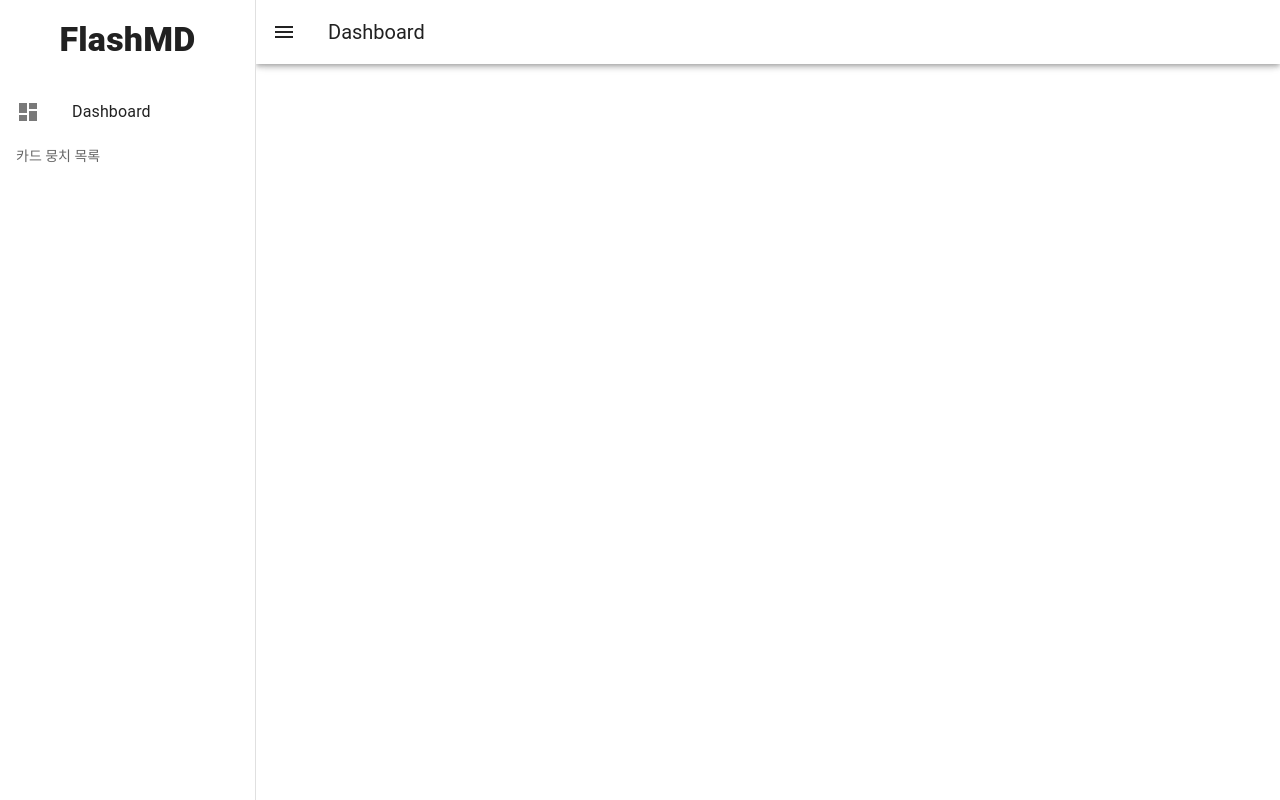
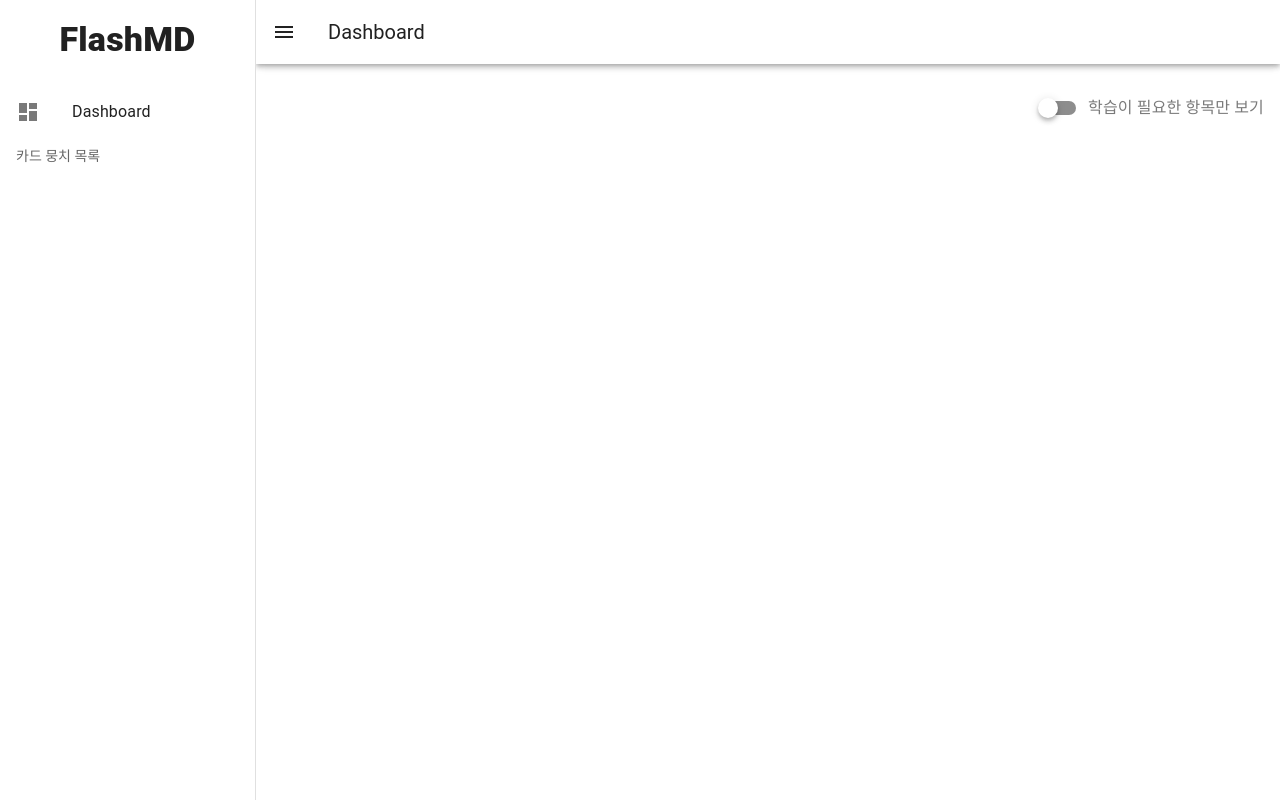
Before and after one commit to padosum/flashcards, a Vue app: page /learn/1 in a window 1280 px wide. Built offline with nearby package versions, Linux system fonts and the light colour scheme.

Commit message:
✨ /learn route 추가
- 학습 카드 데이터를 확인할 수 있는 경로

```diff
--- a/src/router/index.ts
+++ b/src/router/index.ts
@@ -1,5 +1,6 @@
 import DashboardView from '@/views/DashboardView.vue';
 import LearnsetView from '@/views/LearnsetView.vue';
+import LearnView from '@/views/LearnView.vue';
 
 import { createRouter, createWebHistory } from 'vue-router';
 
@@ -8,6 +9,11 @@ const router = createRouter({
   routes: [
     { path: '/', component: DashboardView, name: 'Dashboard' },
     { path: '/learnset/:id', component: LearnsetView, name: 'LearnsetView' },
+    {
+      path: '/learn/:id',
+      component: LearnView,
+      name: 'Learn',
+    },
   ],
 });
 
--- /dev/null
+++ b/src/views/LearnView.vue
@@ -0,0 +1,19 @@
+<template>
+  <v-layout class="d-flex flex-column pa-4">
+    <v-switch
+      class="align-self-end"
+      v-model="showReviewCards"
+      label="학습이 필요한 항목만 보기"
+      color="primary"
+      value="primary"
+      hide-details
+    ></v-switch>
+  </v-layout>
+</template>
+
+<script setup lang="ts">
+import { ref } from 'vue';
+const showReviewCards = ref(false);
+</script>
+
+<style scoped></style>
```
Also changed, not shown: 1 other file (tests, documents, lock files or other folders).
